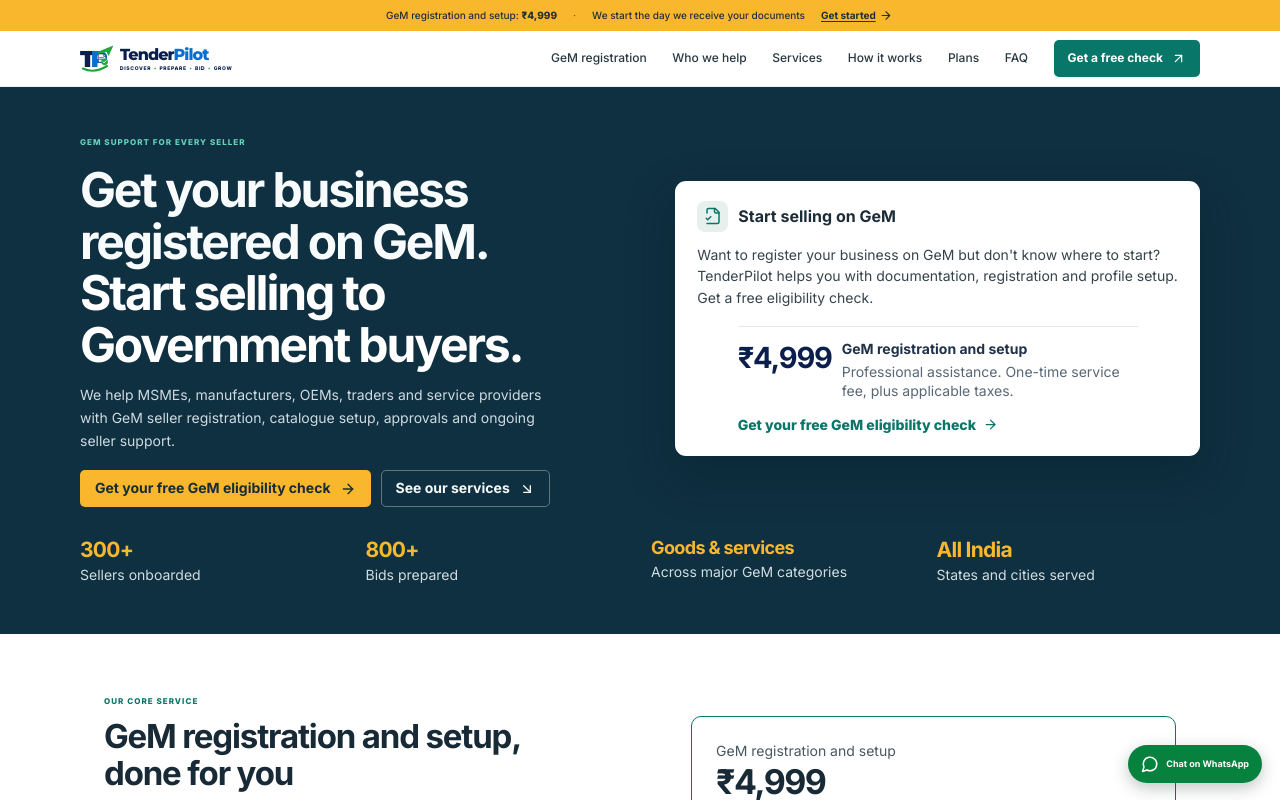
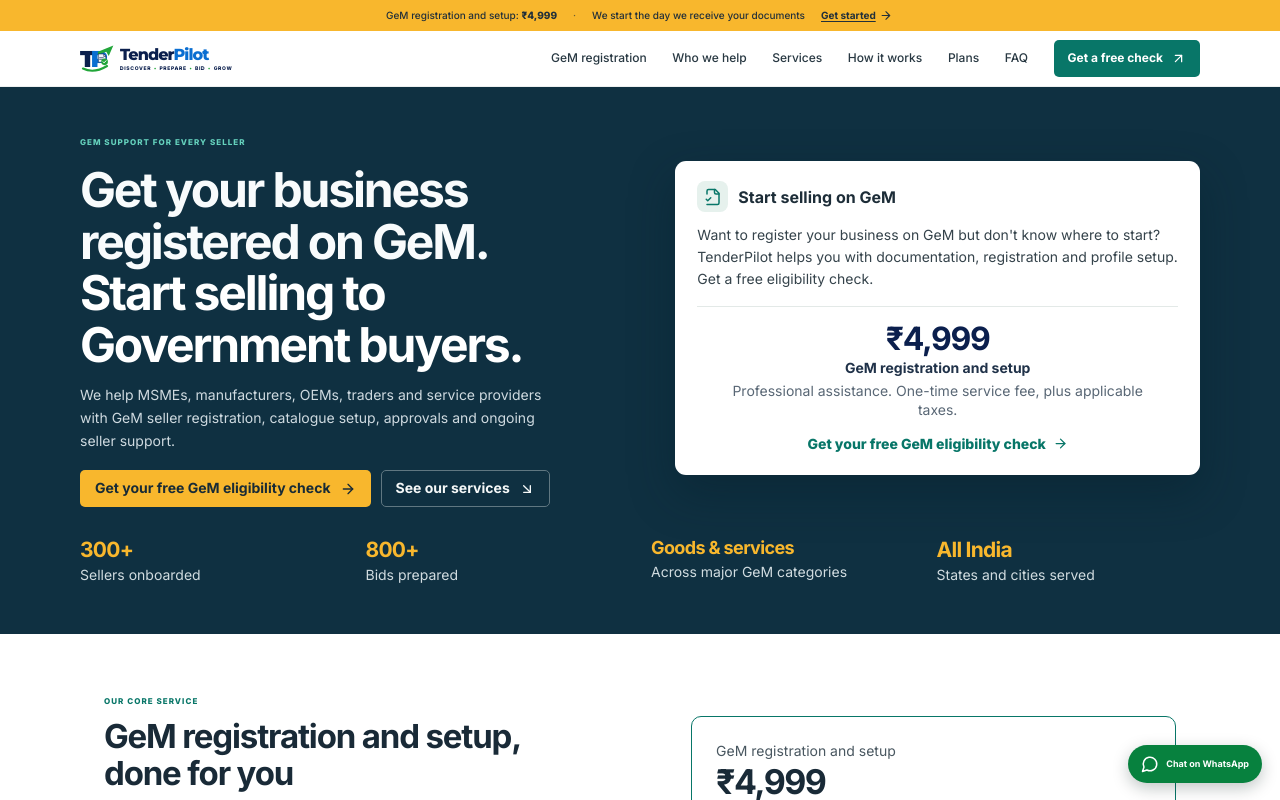
Before and after one commit to harshitvashisht/tendorpilot.in, a React (Vite) app: page / in a window 1280 px wide. Shown: the top 800 px of the page. Built offline with nearby package versions, Linux system fonts and the light colour scheme.

Commit message:
Center hero registration price content

```diff
--- a/src/styles.css
+++ b/src/styles.css
@@ -182,11 +182,11 @@ button,input,select,textarea{font:inherit}
 .footer-brand>p,.footer-whatsapp,.footer-nav a,.footer-bottom{font-size:14px}
 .bid-card-heading{font-size:16px}
 .hero-message-card>p{margin:2px 0 0;color:#35434b;line-height:1.55}
-.hero-price{display:grid;width:min(100%,400px);grid-template-columns:auto 1fr;grid-template-rows:auto auto;align-items:start;gap:3px 10px;margin:17px auto 0;padding-top:14px;border-top:1px solid #e3e9e7}
-.hero-price>strong{grid-column:1;grid-row:1 / span 2;align-self:start;font-size:29px;line-height:1.15;letter-spacing:-.04em;color:#0b1f4d}
-.hero-price>span{grid-column:2;grid-row:1;align-self:start;font-weight:700;line-height:1.15;color:#203249}
-.hero-price>small{grid-column:2;grid-row:2;margin-top:2px;color:#596775;line-height:1.4}
-.hero-card-link{display:flex;width:min(100%,400px);align-items:center;gap:7px;margin:13px auto 0;color:#087668;font-weight:800}
+.hero-price{display:grid;width:100%;grid-template-columns:1fr;justify-items:center;align-items:start;gap:3px;margin:17px auto 0;padding-top:14px;border-top:1px solid #e3e9e7;text-align:center}
+.hero-price>strong{grid-column:1;grid-row:auto;font-size:32px;line-height:1.1;letter-spacing:-.04em;color:#0b1f4d}
+.hero-price>span{grid-column:1;grid-row:auto;font-weight:700;line-height:1.15;color:#203249}
+.hero-price>small{grid-column:1;grid-row:auto;max-width:420px;margin-top:2px;color:#596775;line-height:1.4}
+.hero-card-link{display:flex;width:min(100%,400px);align-items:center;justify-content:center;gap:7px;margin:13px auto 0;color:#087668;font-weight:800}
 .hero-card-link:hover{text-decoration:underline;text-underline-offset:3px}
 .hero-stats>div:nth-child(3) strong{font-size:18px;white-space:nowrap}
 .services-grid{grid-template-columns:repeat(3,minmax(0,1fr))}
```
